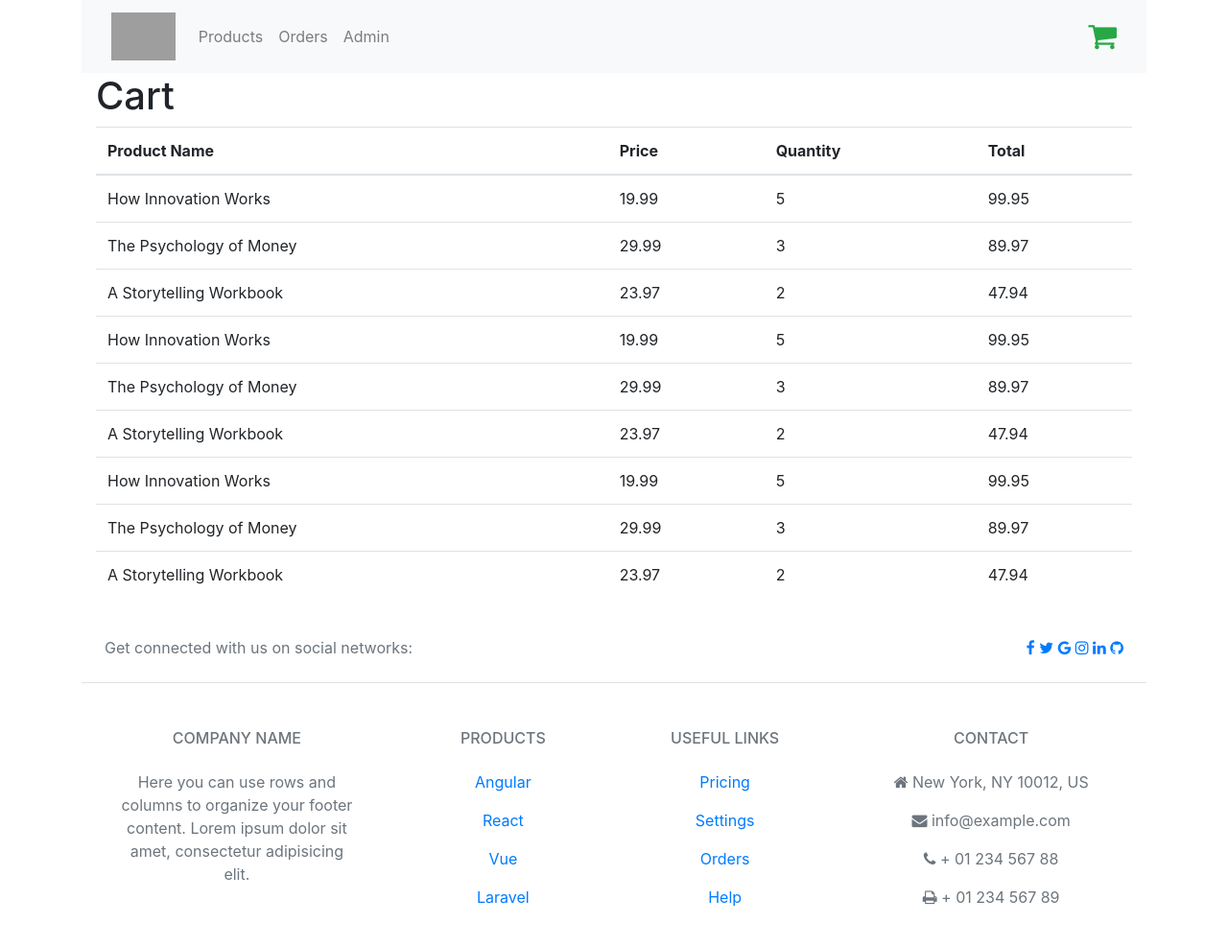
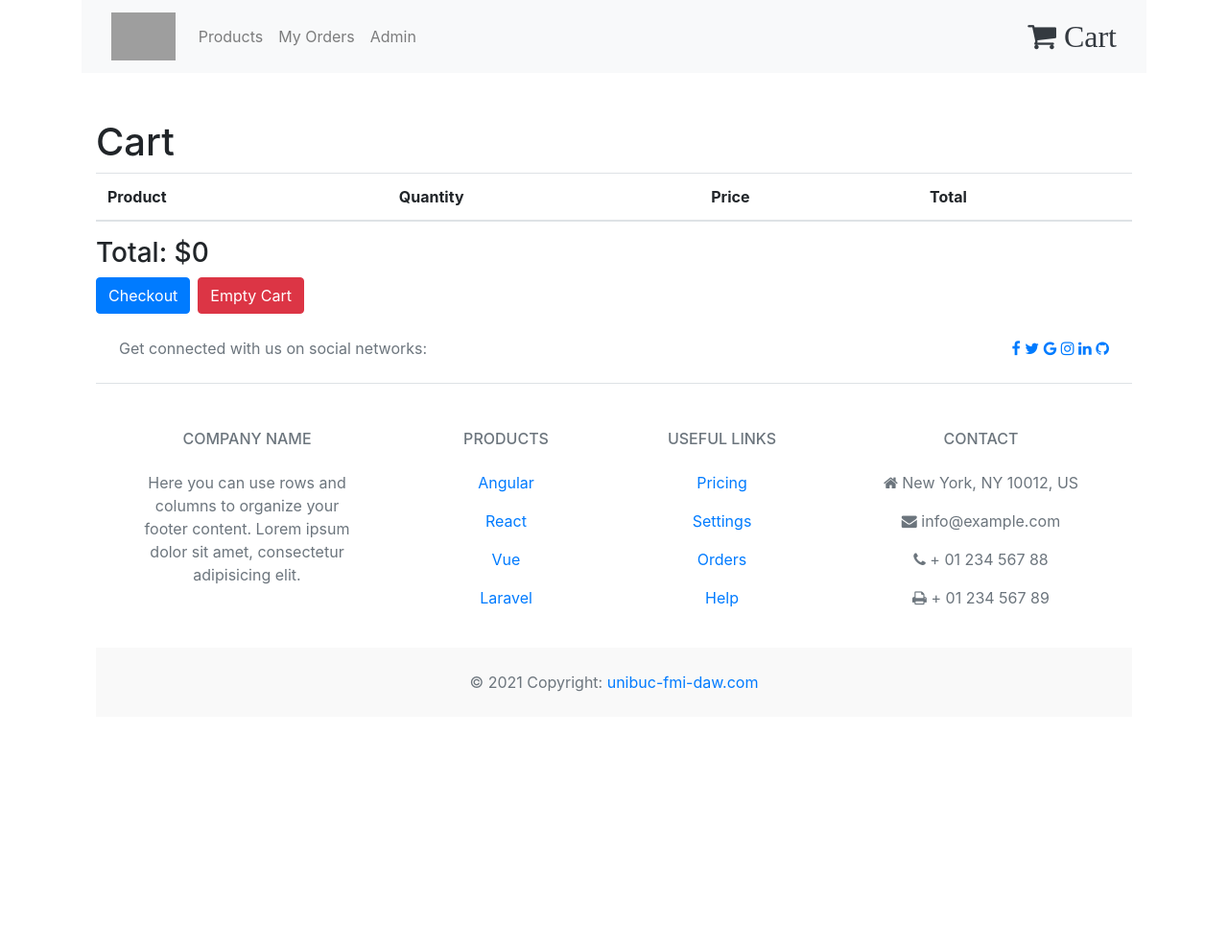
Before and after one commit to raresmosescu/unibuc-fmi-daw, a PHP site: page /cart.php in a window 1280 px wide. Shown: the top 987 px of the page at 96% size. After the commit the page ends 721 px from the top, so only its background shows below. Run offline with PHP 8.4, Linux system fonts and the light colour scheme; lists and menus that the app fills with data are empty; some libraries are stand-ins or nearby versions; grey boxes are pictures that could not be loaded.

Commit message:
added db support, updated home, cart and created checkout page

```diff
--- a/controllers/view.php
+++ b/controllers/view.php
@@ -1,6 +1,5 @@
 <?php
 ### GLOBAL SESSION
-session_start();
 
 // ### CONFIGURATION FILES
 // include("config/site.php");
--- a/models/product.php
+++ b/models/product.php
@@ -1,4 +1,5 @@
 <?php
+
 
 $products = array(
   array(
--- a/pages/base/top.php
+++ b/pages/base/top.php
@@ -1,3 +1,9 @@
+<?php
+
+session_start();
+
+?>
+
 <!DOCTYPE html>
 <html lang="en">
 
@@ -29,7 +35,7 @@
       aria-expanded="false"
       aria-label="Toggle navigation"
     >
-      <i class="fas fa-bars"></i>
+      <i class="fa fa-bars"></i>
     </button>
 
     <!-- Collapsible wrapper -->
@@ -49,7 +55,7 @@
           <a class="nav-link" href="#">Products</a>
         </li>
         <li class="nav-item">
-          <a class="nav-link" href="#">Orders</a>
+          <a class="nav-link" href="#">My Orders</a>
         </li>
         <li class="nav-item">
           <a class="nav-link" href="#">Admin</a>
@@ -62,9 +68,10 @@
     <!-- Right elements -->
     <div class="d-flex align-items-center">
       <!-- Icon -->
-      <a class="text-reset me-3 text-success" href="/unibuc-fmi-daw/cart.php">
-        <i class="fa fa-shopping-cart" style="font-size:2rem;"></i>
+      <a class="text-dark" href="/unibuc-fmi-daw/cart.php">
+        <i class="fa fa-shopping-cart" style="font-size:2rem; font-style: $font-family-base"><span> Cart</span></i>
       </a>
+
 
       <!-- Right elements -->
     </div>
--- a/pages/content/cart.php
+++ b/pages/content/cart.php
@@ -1,28 +1,47 @@
+<?php
+  // check if the cart exists in the session
+  if (!isset($_SESSION['cart'])) {
+    // if not, create an empty cart
+    $_SESSION['cart'] = array();
+  }
 
-<?php include("models/product.php"); ?>
-
-  <div class="container">
+  ?>
+  <div class="container mt-5">
     <h1>Cart</h1>
-    <table class="table">
+    <table class="table table-striped">
       <thead>
         <tr>
-          <th>Product Name</th>
+          <th>Product</th>
+          <th>Quantity</th>
           <th>Price</th>
-          <th>Quantity</th>
           <th>Total</th>
         </tr>
       </thead>
       <tbody>
         <?php
-          foreach ($products as $product) {
-            echo "<tr>";
-            echo "<td>" . $product['name'] . "</td>";
-            echo "<td>" . $product['price'] . "</td>";
-            echo "<td>" . $product['quantity'] . "</td>";
-            echo "<td>" . $product['price'] * $product['quantity'] . "</td>";
-            echo "</tr>";
-          }
+        $total = 0;
+        // load cart items from the session
+        $cart_items = $_SESSION['cart'];
+        foreach ($cart_items as $item) {
+          // calculate total price for each item
+          $item_total = $item['quantity'] * $item['price'];
+          $total += $item_total;
+          echo "<tr>";
+          echo "<td>" . $item['name'] . "</td>";
+          echo "<td>" . $item['quantity'] . "</td>";
+          echo "<td>$" . $item['price'] . "</td>";
+          echo "<td>$" . $item_total . "</td>";
+          echo "</tr>";
+        }
+        $_SESSION['cart_total'] = $total;
         ?>
       </tbody>
     </table>
+    <h3>Total: $<?php echo $total; ?></h3>
+    <div class='d-flex'>
+      <a href="checkout.php" class="btn btn-primary mr-2">Checkout</a>
+      <form action='/unibuc-fmi-daw/controllers/empty_cart.php' method='POST'>
+        <input class='btn btn-danger flex-fill me-1' data-mdb-ripple-color='dark' type='submit' value='Empty Cart'>
+      </form
+      </div>
   </div>
```
Also changed, not shown: checkout.php (added, +9 -0 lines), controllers/add_to_cart.php (added, +47 -0 lines), controllers/empty_cart.php (added, +12 -0 lines), data/database.php (+4 -4 lines), pages/content/checkout.php (added, +45 -0 lines), pages/content/home.php (+20 -9 lines).
